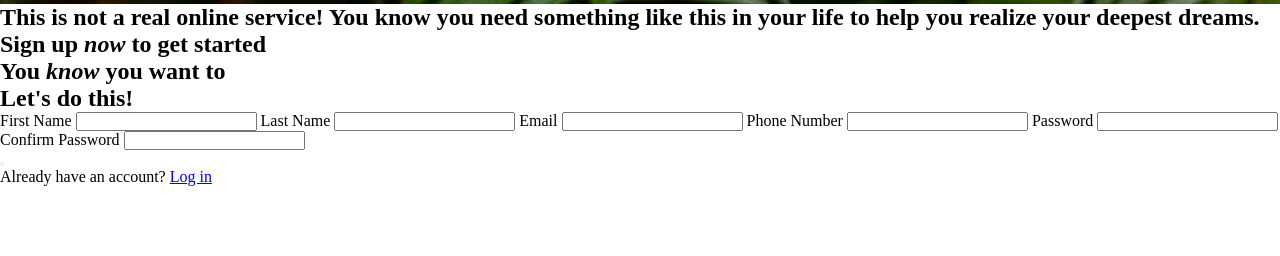
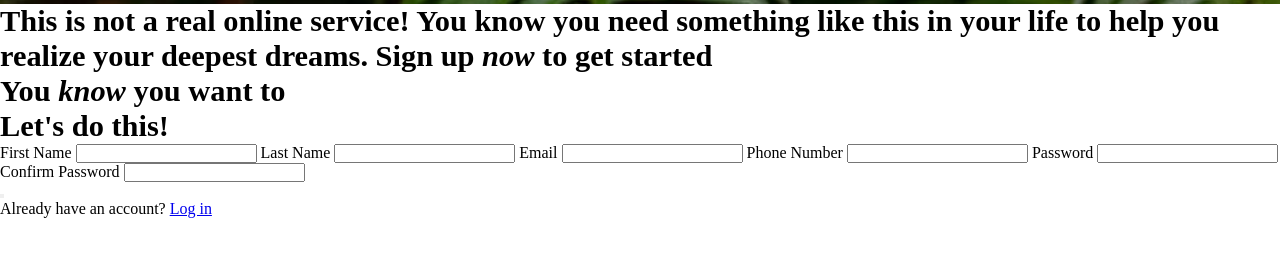
Before and after one commit to RPE8/odin-sign-up-form, a website: page index.html in a window 1280 px wide. Shown: the part 156-412 px from the top of the page. Drawn offline with Linux system fonts and the light colour scheme.

Commit message:
Add dynamic size for h2 and flex for main element

```diff
--- a/styles/style.css
+++ b/styles/style.css
@@ -8,6 +8,7 @@
 	--aside-height: min(20vh, 10rem);
 	--logo-size: clamp(3rem, 20vh, calc(var(--aside-height) - 1rem));
 	--logo-header-font-size: clamp(3rem, 20vh, calc(var(--aside-height) - 1rem));
+	--h2-font-size: calc(1.5rem +  0.5vw);
 }
 
 * {
@@ -16,7 +17,12 @@
 	box-sizing: border-box;
 }
 
+body {
+	height: 100vh;
+}
+
 .wrapper {
+	height: 100%;
 	display: grid;
 	grid-template-rows: var(--aside-height) 1fr;
 }
@@ -52,3 +58,12 @@
 .logo-header {
 	font-size: var(--logo-header-font-size);
 }
+
+.main-container {
+	display: flex;
+	flex-direction: column;
+}
+
+h2 {
+	font-size: var(--h2-font-size);
+}
```
